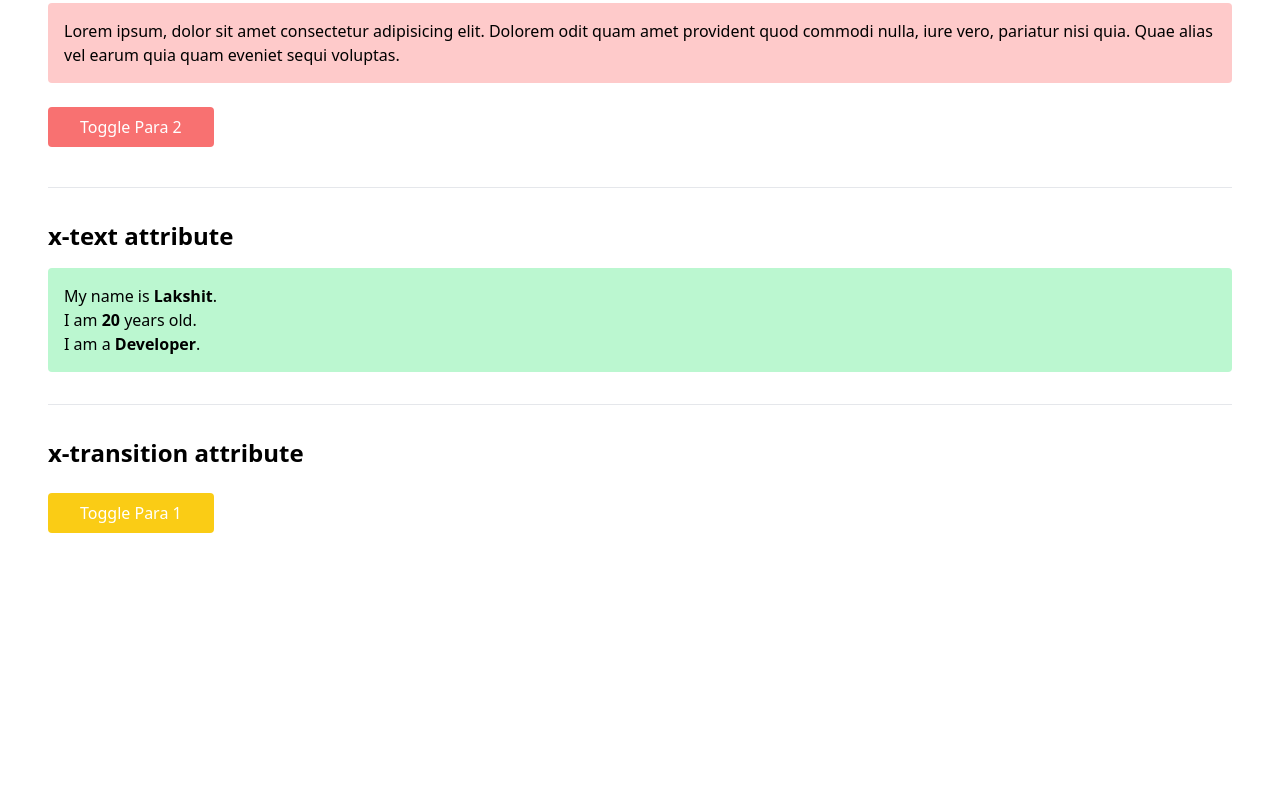
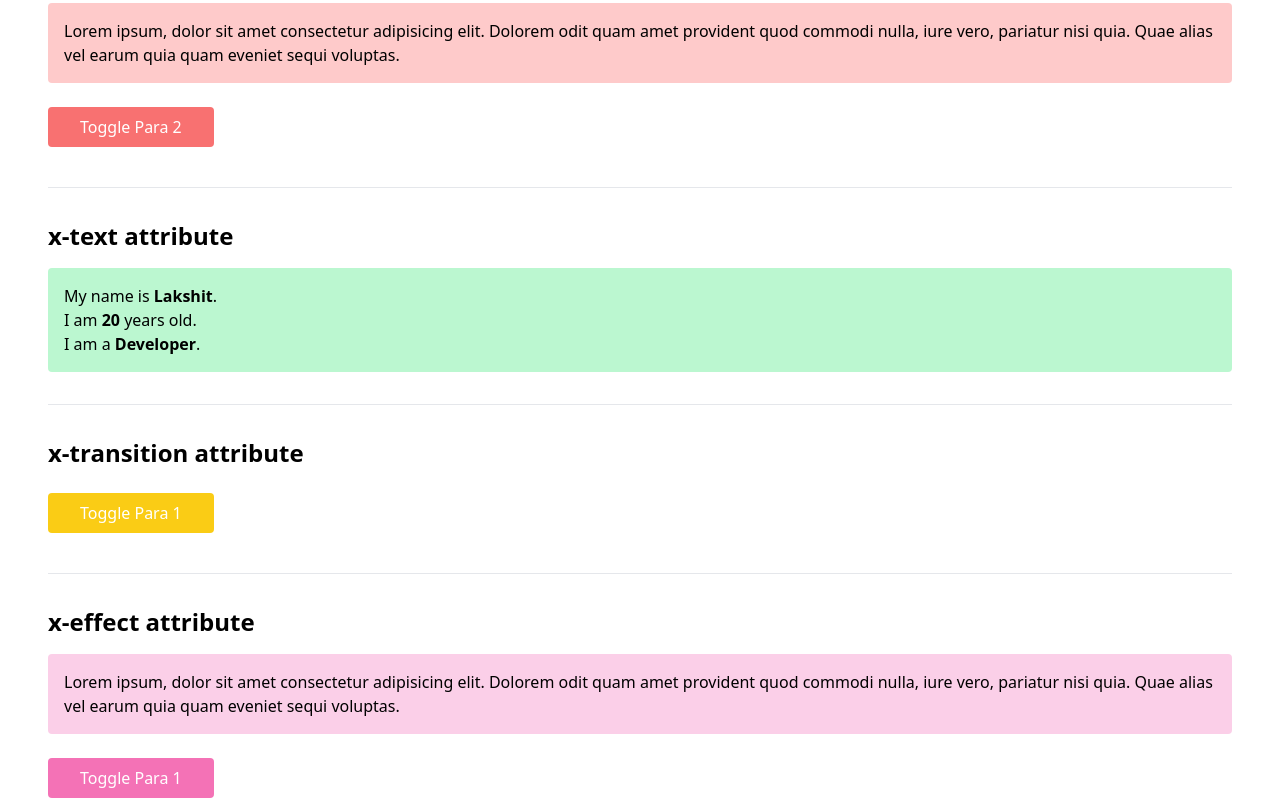
Before and after one commit to Lakshit-Chiranjiv/Alpine-JS-Sandbox, a plain HTML site: page index.html in a window 1280 px wide. Shown: the part 398-1204 px from the top of the page. Before the commit the page ends 939 px from the top, so only its background shows below. Drawn offline with nearby package versions, Linux system fonts and the light colour scheme.

Commit message:
x-effect

```diff
--- a/index.html
+++ b/index.html
@@ -53,11 +53,27 @@
 
     <!-- x-transition -->
     <h3 class="text-2xl font-semibold my-4">x-transition attribute</h3>
-    <div x-data="{isOpen1: false, isOpen2: true}">
+    <div x-data="{isOpen1: false}">
         <p class="bg-yellow-200 p-4 rounded my-4" x-show="isOpen1" x-cloak x-transition>Lorem ipsum, dolor sit amet consectetur adipisicing elit. Dolorem odit quam amet provident quod commodi nulla, iure vero, pariatur nisi quia. Quae alias vel earum quia quam eveniet sequi voluptas.</p>
         <button class="bg-yellow-400 text-white rounded p-2 px-8 my-2" x-on:click="isOpen1 = !isOpen1">Toggle Para 1</button>
         <br>
     </div>
 
+    <hr class="bg-black my-8">
+
+    <!-- x-effect -->
+    <h3 class="text-2xl font-semibold my-4">x-effect attribute</h3>
+    <div x-data="{isOpen1: true}">
+        <p class="bg-pink-200 p-4 rounded my-4" x-show="isOpen1" x-cloak x-transition x-effect="() => {
+            console.log(isOpen1);
+            if(isOpen1 === true)
+                document.querySelector('#btn').classList.add('bg-green-400');
+            else
+                document.querySelector('#btn').classList.remove('bg-green-400');
+        }">Lorem ipsum, dolor sit amet consectetur adipisicing elit. Dolorem odit quam amet provident quod commodi nulla, iure vero, pariatur nisi quia. Quae alias vel earum quia quam eveniet sequi voluptas.</p>
+        <button id="btn" class="bg-pink-400 text-white rounded p-2 px-8 my-2 ease-in duration-300" x-on:click="isOpen1 = !isOpen1">Toggle Para 1</button>
+        <br>
+    </div>
+
 </body>
 </html>
```
